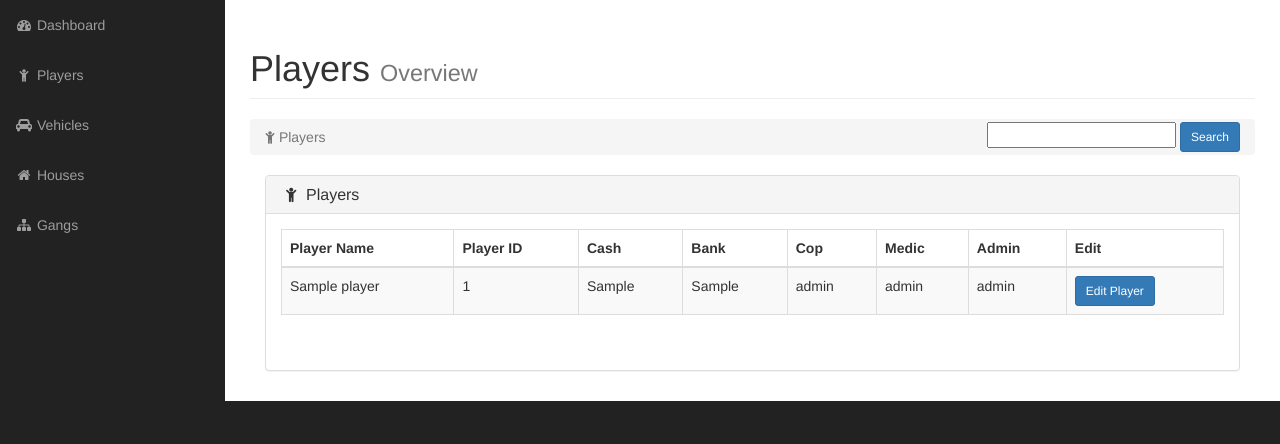
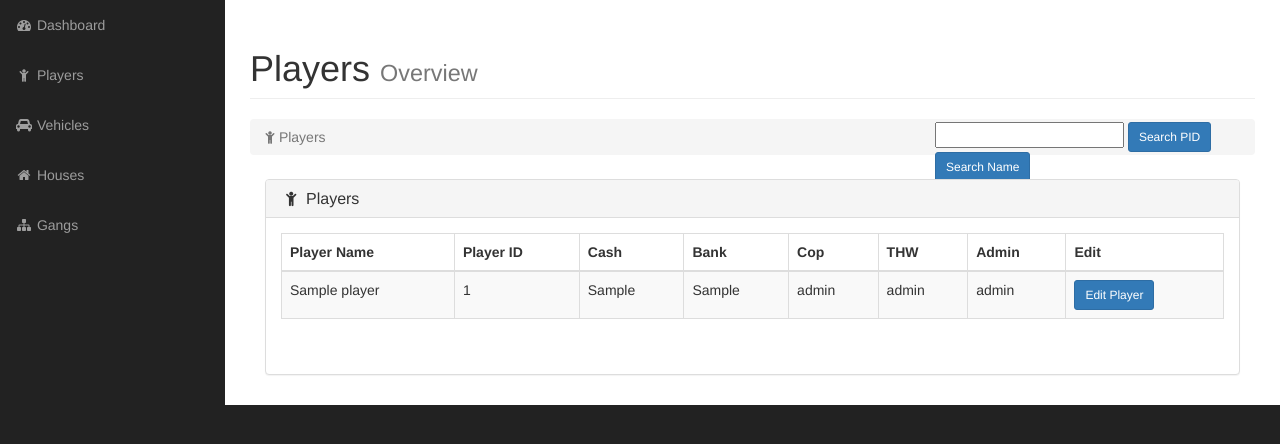
Before and after one commit to Cyberbyte-Software/Life-Control, a PHP site: page /players in a window 1280 px wide. Shown: the part 51-495 px from the top of the page. Run offline with PHP 8.4, Linux system fonts and the light colour scheme; the visitor is signed in with stand-in values (Sample User, id 1); tables that the repository leaves empty or names only in its code hold one stand-in row (values such as "Sample post").

Commit message:
Added ability to search for PID in player view

```diff
--- a/views/players.php
+++ b/views/players.php
@@ -60,7 +60,8 @@
 						<div class="col-lg-4" style="top:3px;float:right;">
 							<form style="float:right;" method='post' action="<?php echo htmlentities($_SERVER['PHP_SELF']); ?>" name='searchPlayer'>
 								<input id='searchText' type='text' name='searchText'>
-								<input class='btn btn-sm btn-primary'  type='submit'  name='edit' value='Search'>
+                                <input class='btn btn-sm btn-primary'  type='submit'  name='pid' value='Search PID'>
+								<input class='btn btn-sm btn-primary'  type='submit'  name='edit' value='Search Name'>
 							</form>
 						</div>
                         <ol class="breadcrumb">
@@ -78,6 +79,7 @@
                                 <h3 class="panel-title"><i class="fa fa-child fa-fw"></i> Players
                             </div>
                             <div class="panel-body">
+
                                         <div class="table-responsive">
                                             <table class="table table-bordered table-hover table-striped">
                                                 <thead>
@@ -87,7 +89,7 @@
                                                         <th>Cash</th>
                                                         <th>Bank</th>
                                                         <th>Cop</th>
-                                                <th>Medic</th>
+                                                        <th>THW</th>
                                                         <th>Admin</th>
                                                         <th>Edit</th>
                                                     </tr>
@@ -127,7 +129,15 @@
                                                         if (isset($_POST['searchText']))
                                                         {
                                                             $searchText = $_POST['searchText'];
+
+                                                            if (isset($_POST['pid']))
+                                                            {
+                                                                $sql = "SELECT * FROM `players` WHERE `playerid` LIKE '%".$searchText."%' ".$max." ;";
+                                                            }
+                                                            else
+                                                            {
                                                                 $sql = "SELECT * FROM `players` WHERE `name` LIKE '%".$searchText."%' ".$max." ;";
+                                                            }
                                                         }
                                                         else
                                                         {
@@ -191,6 +201,7 @@
                                                     }
                                                 ?>
                                         </div>
+
                             </div>
                         </div>
                     </div>
```
Lines whose indentation alone changed are shown as unchanged.
